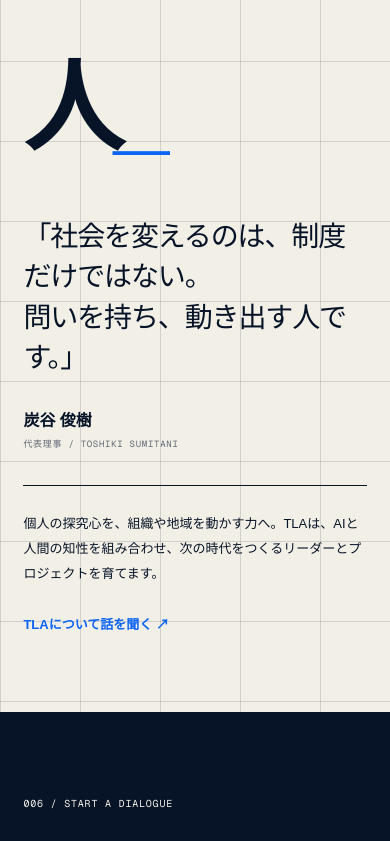
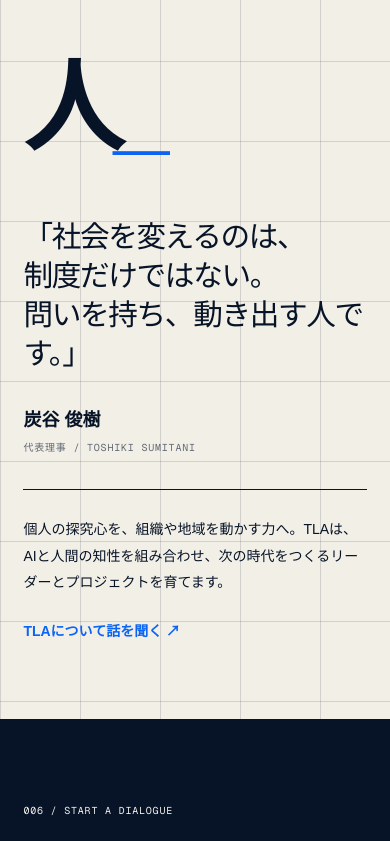
Before and after one commit to ikeda1028/tankyu, a Next.js app: page / in a window 390 px wide. Shown: the part 4176-5017 px from the top of the page. Built offline with nearby package versions, Linux system fonts and the light colour scheme.

Commit message:
Refine founder typography and alignment

```diff
--- a/app/globals.css
+++ b/app/globals.css
@@ -87,20 +87,20 @@ a { color:inherit; text-decoration:none; }
 .process-list { border-top:1px solid var(--ink); }
 .process-item { display:grid; grid-template-columns:38px 22px 120px 1fr; align-items:center; gap:14px; min-height:94px; border-bottom:1px solid var(--line); }
 .process-number { font-size:9px; }.process-dot { width:8px;height:8px;border-radius:50%;background:var(--blue); }.process-item strong { font-size:12px;letter-spacing:.08em; }.process-item p { font-size:13px;line-height:1.65;color:var(--muted); }
-.founder { grid-template-columns:16% 20% 1fr 25%; align-items:center; }
-.founder-mark { font-size:130px;font-weight:800;letter-spacing:-.1em; }.founder-mark span{color:var(--blue)}
-.founder blockquote { margin:0; }.founder blockquote>p { font-size:clamp(26px,3.1vw,48px);line-height:1.45;letter-spacing:-.04em;margin:0 0 30px; }.founder footer { display:flex;align-items:baseline;gap:16px; }.founder footer strong{font-size:16px}.founder footer span{font-size:9px;font-family:var(--font-geist-mono),monospace;letter-spacing:.08em;color:var(--muted)}
-.founder-copy { border-left:1px solid var(--ink);padding-left:24px;font-size:13px;line-height:1.9; }.founder-copy a{display:block;color:var(--blue);font-weight:700;margin-top:26px}
+.founder { grid-template-columns:10% 18% minmax(0,1fr); column-gap:3vw; row-gap:42px; align-items:center; }
+.founder-mark { font-size:clamp(100px,12vw,180px);font-weight:800;letter-spacing:-.1em;text-align:center; }.founder-mark span{color:var(--blue)}
+.founder blockquote { margin:0;max-width:820px; }.founder blockquote>p { font-size:clamp(32px,3.7vw,58px);line-height:1.32;letter-spacing:-.045em;margin:0 0 34px;font-weight:500; }.founder blockquote>p span{display:block;white-space:nowrap}.founder footer { display:flex;align-items:baseline;gap:22px; }.founder footer strong{font-size:18px;white-space:nowrap}.founder footer span{font-size:10px;font-family:var(--font-geist-mono),monospace;letter-spacing:.08em;color:var(--muted);white-space:nowrap}
+.founder-copy { grid-column:3;border-left:0;border-top:1px solid var(--ink);padding:26px 0 0;max-width:820px;font-size:14px;line-height:1.9;display:grid;grid-template-columns:1fr auto;gap:36px;align-items:start }.founder-copy p{margin:0}.founder-copy a{color:var(--blue);font-weight:700;white-space:nowrap}
 .contact { padding:110px 22vw 120px 6vw; background:var(--ink); color:var(--paper); position:relative; }.contact .section-id{position:absolute;right:6vw;top:118px}.contact>p:not(.kicker){max-width:650px;line-height:1.9;margin:30px 0}.contact-link{display:flex;justify-content:space-between;border-bottom:1px solid var(--paper);padding:20px 0;font-size:clamp(20px,2.4vw,36px);max-width:780px}.contact-link span{color:var(--blue)}
 .site-footer { padding:48px 6vw; display:grid;grid-template-columns:1fr 1fr 1fr;align-items:end;border-top:6px solid var(--blue)}.footer-logo{transform:scale(1.1);transform-origin:left bottom}.site-footer>p{font-size:12px}.footer-meta{display:flex;justify-content:space-between;font-size:8px}
 
 @media (max-width:900px){
  .site-header{height:72px;grid-template-columns:1fr auto}.site-header nav{display:none}.header-contact{font-size:10px}.brand-logo{transform:scale(.88);transform-origin:left center}
  .hero{padding:122px 6vw 90px;align-items:flex-start}.hero-copy{width:100%}.hero h1{font-size:clamp(48px,13vw,82px)}.hero-lead{font-size:14px}.network{width:100vw;height:100vw;right:-35vw;top:30%;opacity:.45}.hero-actions{flex-direction:column;width:min(100%,360px)}.question-mark{display:none}.hero-bottom{gap:7px;font-size:7px}
- .intro,.method,.founder{grid-template-columns:1fr;padding:75px 6vw;gap:34px}.section-heading{grid-template-columns:1fr;padding:0 3vw 50px;gap:24px}.definition,.founder-copy{border-left:0;border-top:1px solid var(--ink);padding:26px 0 0}
+ .intro,.method,.founder{grid-template-columns:1fr;padding:75px 6vw;gap:34px}.section-heading{grid-template-columns:1fr;padding:0 3vw 50px;gap:24px}.definition,.founder-copy{grid-column:auto;border-left:0;border-top:1px solid var(--ink);padding:26px 0 0}
  .field-grid{grid-template-columns:1fr}.field-card{min-height:400px;border-right:0;border-bottom:1px solid var(--ink)}.field-card:last-child{border-bottom:0}
  .process-item{grid-template-columns:28px 16px 90px 1fr;gap:8px}.process-item p{font-size:11px}
- .founder-mark{font-size:100px}.founder blockquote>p{font-size:28px}.founder footer{align-items:flex-start;flex-direction:column;gap:5px}
+ .founder-mark{font-size:100px;text-align:left}.founder blockquote>p{font-size:clamp(25px,7.6vw,36px)}.founder blockquote>p span{white-space:normal}.founder footer{align-items:flex-start;flex-direction:column;gap:6px}.founder-copy{display:block}.founder-copy a{display:block;margin-top:22px}
  .contact{padding:75px 6vw 85px}.contact .section-id{position:static;margin-bottom:50px}.site-footer{grid-template-columns:1fr;gap:22px}.footer-meta{max-width:350px}
 }
 @media (prefers-reduced-motion:reduce){html{scroll-behavior:auto}.network,.net-node,.visual-business .v-path,.visual-society .v-node,.visual-learning .step{animation:none}.field-card{transition:none}}
--- a/app/page.tsx
+++ b/app/page.tsx
@@ -177,7 +177,11 @@ export default function Home() {
         <div className="section-id mono">005 / PEOPLE</div>
         <div className="founder-mark" aria-hidden="true">人<span>_</span></div>
         <blockquote>
-          <p>「社会を変えるのは、制度だけではない。<br />問いを持ち、動き出す人です。」</p>
+          <p>
+            <span>「社会を変えるのは、</span>
+            <span>制度だけではない。</span>
+            <span>問いを持ち、動き出す人です。」</span>
+          </p>
           <footer><strong>炭谷 俊樹</strong><span>代表理事 / TOSHIKI SUMITANI</span></footer>
         </blockquote>
         <div className="founder-copy">
```
